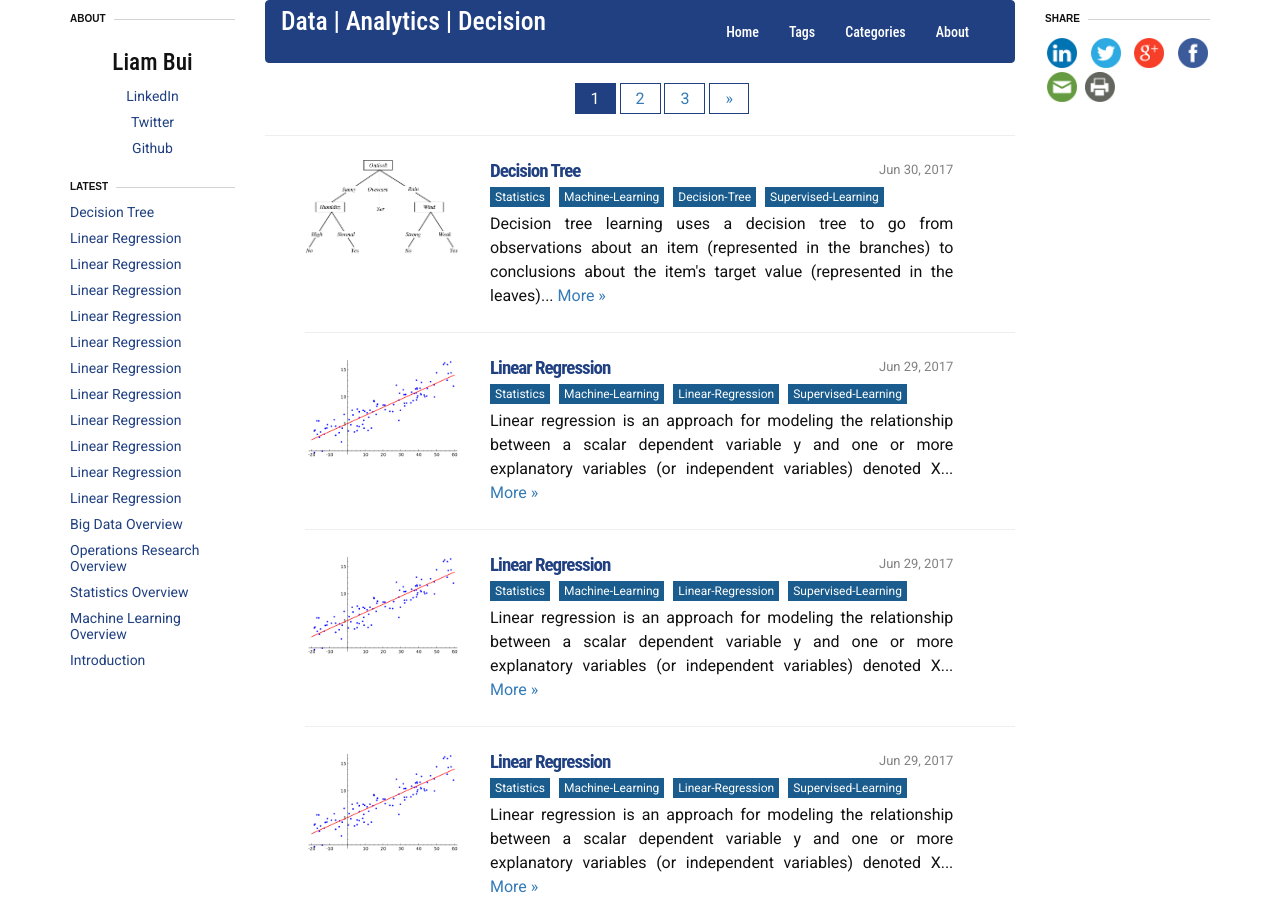
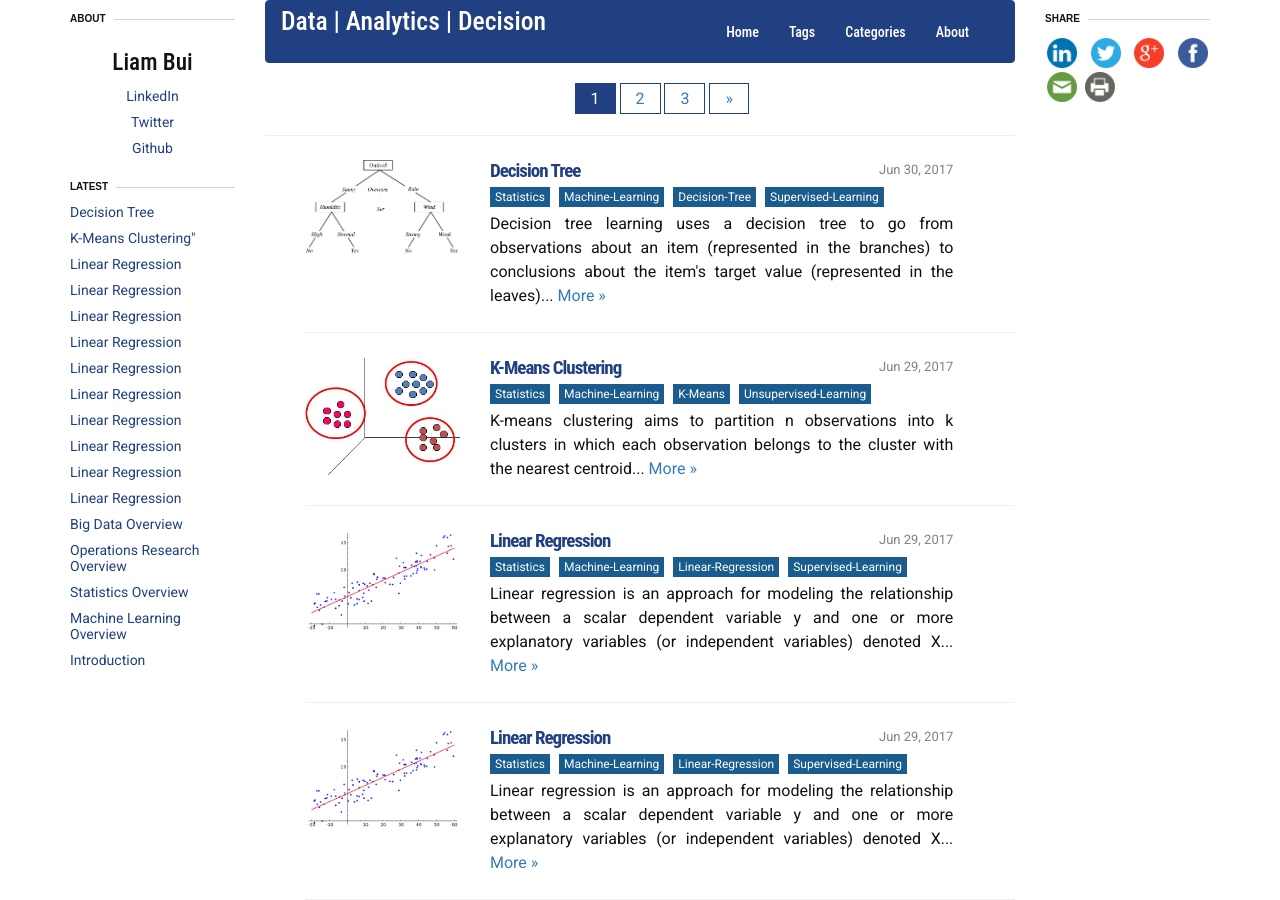
Before and after one commit to liambll/blog-archive, a Jekyll site: the page built from index.html, in a window 1280 px wide and 900 px high. Built offline with Jekyll 4.4.1, drawn with Linux system fonts in a browser that asks for light colours; nearby versions of some CDN libraries; the list of posts is cut into pages by our own code; comment, search, counter and statistics services are not loaded.

Commit message:
Update 2017-06-30-k-means.markdown

```diff
--- a/_posts/2017-06-30-k-means.markdown
+++ b/_posts/2017-06-30-k-means.markdown
@@ -1,31 +1,16 @@
 ---
 layout: post
 comments: true
-title:  "Linear Regression"
-title2:  "Linear Regression"
-date:   2017-06-29 15:22:00
-permalink: 2017/06/29/linear-regression/
+title:  "K-Means Clustering"
+title2:  K-Means Clustering"
+date:   2017-06-29 16:22:00
+permalink: /k-means/
 mathjax: true
-tags: Statistics Machine-Learning Linear-Regression Supervised-Learning
-categories: Statistics Machine-Learning
-img: /blog/assets/linear-regression/linear-regression.png
-summary: Linear regression is an approach for modeling the relationship between a scalar dependent variable y and one or more explanatory variables (or independent variables) denoted X...
+tags: Statistics Machine-Learning K-Means Unsupervised-Learning
+categories: Machine-Learning
+img: /blog/assets/k-means/k-means.jpg
+summary: K-means clustering aims to partition n observations into k clusters in which each observation belongs to the cluster with the nearest centroid...
 ---
 
 
-"Linear regression is an approach for modeling the relationship between a dependent variable and one or more explanatory variables." In Statistics, Linear regression is used to understand how changes in explanatory variables would affect the dependent variable. In machine learning, the focus is more to predict value of dependent variable based on explanatory variables.
-
-Some examples:
-- analyze relationship between customer's satisfaction and customer's waiting time, call duration, discussion topic, etc
-- predict house price based on the house's characteristics (location, areas, number of bed rooms, number of bath rooms, etc)
-
-## 1. Model
-
-
-## 2. Learning
-
-## 3. Examples
-
-## 4. Further thought
-
-## 5. Statistical perspectives
+"K-means clustering aims to partition n observations into k clusters in which each observation belongs to the cluster with the nearest centroid."
```
